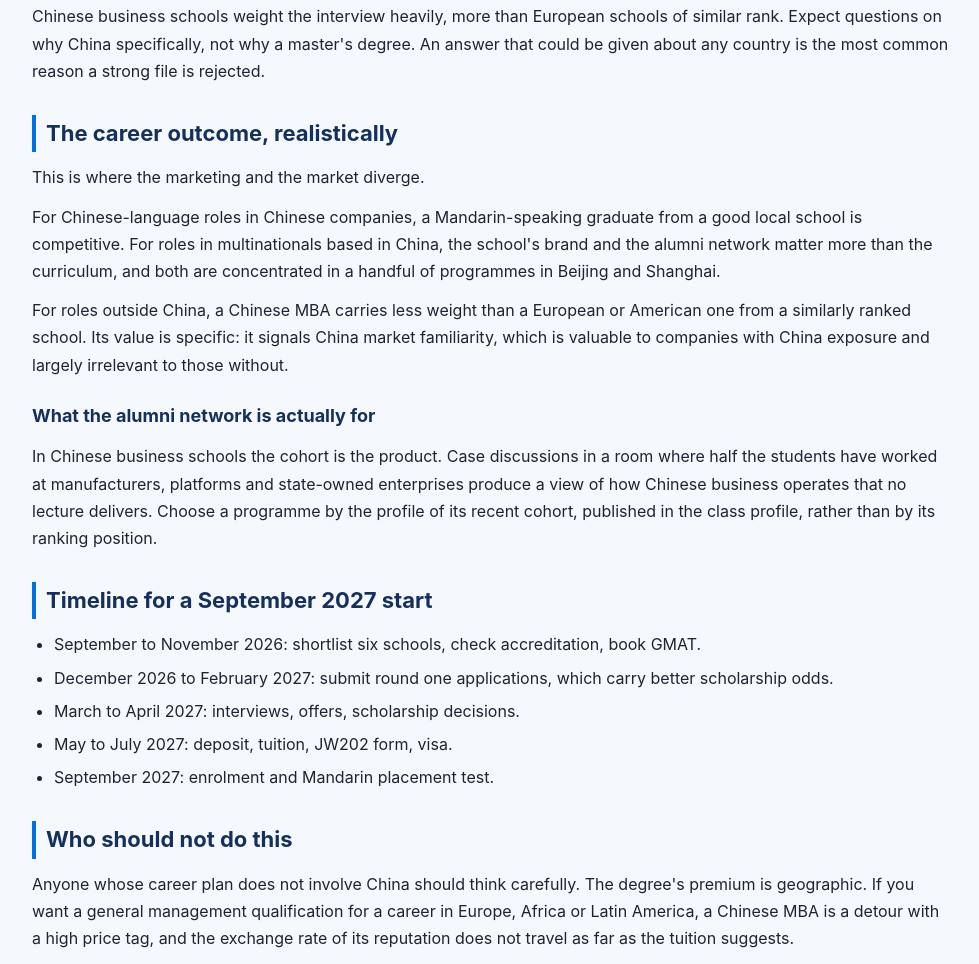
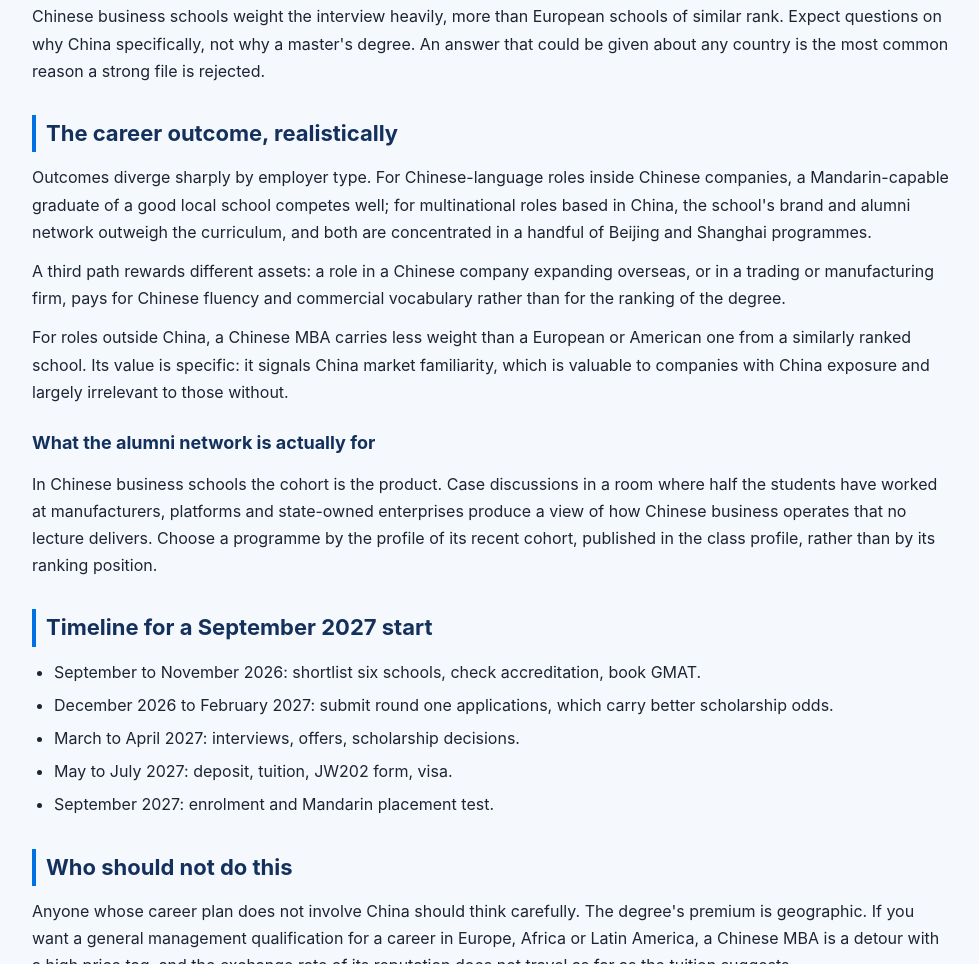
Before and after one commit to JasonNJ2001/study-china, a plain HTML site: page business-schools-in-china.html in a window 1280 px wide. Shown: the part 2290-3254 px from the top of the page, without its empty margins (148-1127 px from the left). Drawn offline with Linux system fonts and the light colour scheme.

Commit message:
Publish: Business Schools in China for International Students

```diff
--- a/business-schools-in-china.html
+++ b/business-schools-in-china.html
@@ -54,8 +54,8 @@
 <h3>The interview and the essay</h3>
 <p>Chinese business schools weight the interview heavily, more than European schools of similar rank. Expect questions on why China specifically, not why a master's degree. An answer that could be given about any country is the most common reason a strong file is rejected.</p>
 <h2>The career outcome, realistically</h2>
-<p>This is where the marketing and the market diverge.</p>
-<p>For Chinese-language roles in Chinese companies, a Mandarin-speaking graduate from a good local school is competitive. For roles in multinationals based in China, the school's brand and the alumni network matter more than the curriculum, and both are concentrated in a handful of programmes in Beijing and Shanghai.</p>
+<p>Outcomes diverge sharply by employer type. For Chinese-language roles inside Chinese companies, a Mandarin-capable graduate of a good local school competes well; for multinational roles based in China, the school's brand and alumni network outweigh the curriculum, and both are concentrated in a handful of Beijing and Shanghai programmes.</p>
+<p>A third path rewards different assets: a role in a Chinese company expanding overseas, or in a trading or manufacturing firm, pays for Chinese fluency and commercial vocabulary rather than for the ranking of the degree.</p>
 <p>For roles outside China, a Chinese MBA carries less weight than a European or American one from a similarly ranked school. Its value is specific: it signals China market familiarity, which is valuable to companies with China exposure and largely irrelevant to those without.</p>
 <h3>What the alumni network is actually for</h3>
 <p>In Chinese business schools the cohort is the product. Case discussions in a room where half the students have worked at manufacturers, platforms and state-owned enterprises produce a view of how Chinese business operates that no lecture delivers. Choose a programme by the profile of its recent cohort, published in the class profile, rather than by its ranking position.</p>
```
